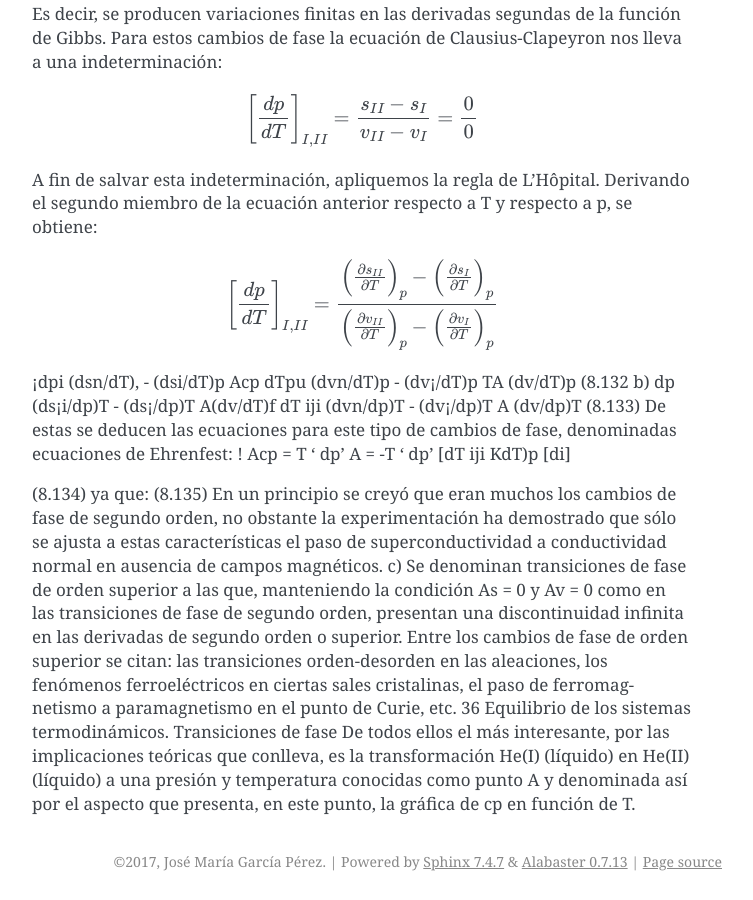
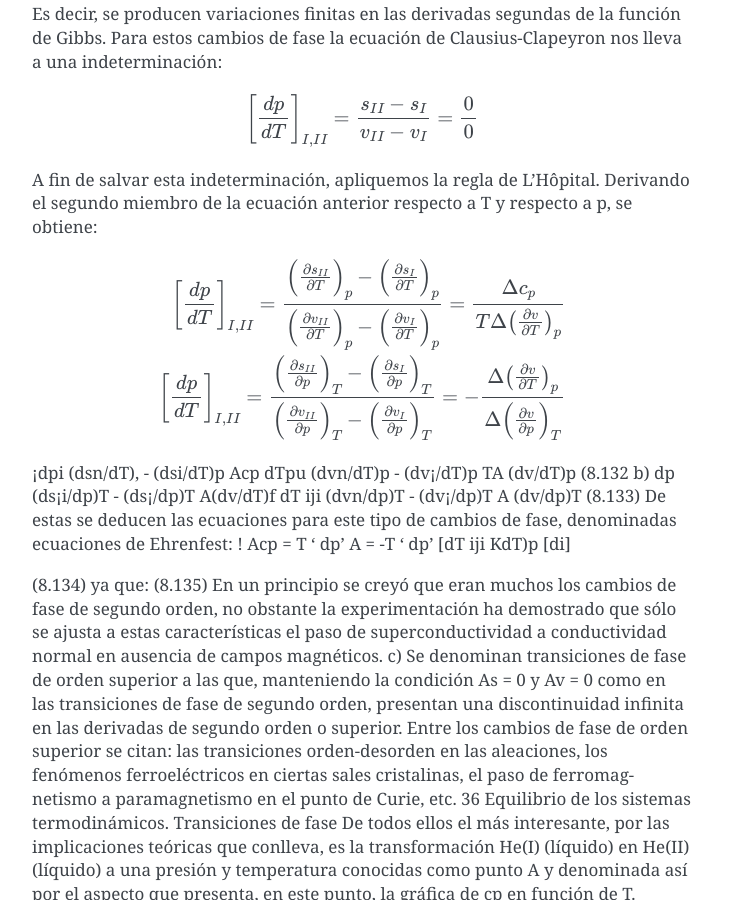
Before and after one commit to mantielero/termodinamica, a Sphinx documentation site: the page built from source/equilibrio_transicion_fase.rst, in a window 1280 px wide and 900 px high, scrolled down 1233 px. Shown: the whole window, without its empty margins (388-1141 px from the left). Built offline with Sphinx 7.4.7, drawn with Linux system fonts in a browser that asks for light colours; pages that are not in the unit, such as notebooks, are missing from menus.

Commit message:
Update equilibrio_transicion_fase.rst

```diff
--- a/source/equilibrio_transicion_fase.rst
+++ b/source/equilibrio_transicion_fase.rst
@@ -47,7 +47,8 @@ A fin de salvar esta indeterminación, apliquemos la regla de L’Hôpital. Deri
 
 .. math::
 
-  \left[ \frac{dp}{dT} \right]_{I,II} = \frac{\left( \frac{\partial s_{II}}{\partial T} \right)_p - \left( \frac{\partial s_I}{\partial T} \right)_p }{ \left( \frac{\partial v_{II}}{\partial T} \right)_p - \left( \frac{\partial v_I}{\partial T} \right)_p  }
+  \left[ \frac{dp}{dT} \right]_{I,II} = \frac{\left( \frac{\partial s_{II}}{\partial T} \right)_p - \left( \frac{\partial s_I}{\partial T} \right)_p }{ \left( \frac{\partial v_{II}}{\partial T} \right)_p - \left( \frac{\partial v_I}{\partial T} \right)_p  } = \frac{ \Delta c_p}{T \Delta \left( \frac{\partial v}{\partial T}\right)_p} \\
+  \left[ \frac{dp}{dT} \right]_{I,II} = \frac{\left( \frac{\partial s_{II}}{\partial p} \right)_T - \left( \frac{\partial s_I}{\partial p} \right)_T }{ \left( \frac{\partial v_{II}}{\partial p} \right)_T - \left( \frac{\partial v_I}{\partial p} \right)_T  } = - \frac{ \Delta \left( \frac{\partial v}{\partial T} \right)_p }{\Delta \left( \frac{\partial v}{\partial p}\right)_T}
 
 ¡dpi (dsn/dT), - (dsi/dT)p	Acp
 dT\ pu (dvn/dT)p - (dv¡/dT)p TA (dv/dT)p
```
